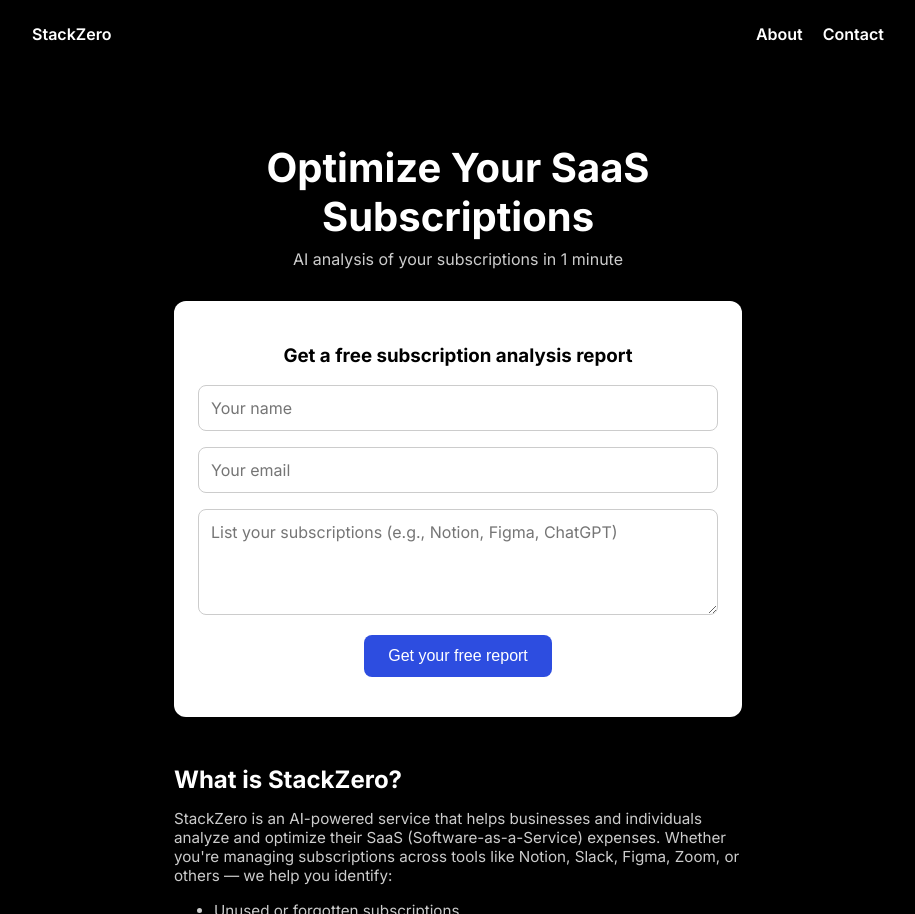
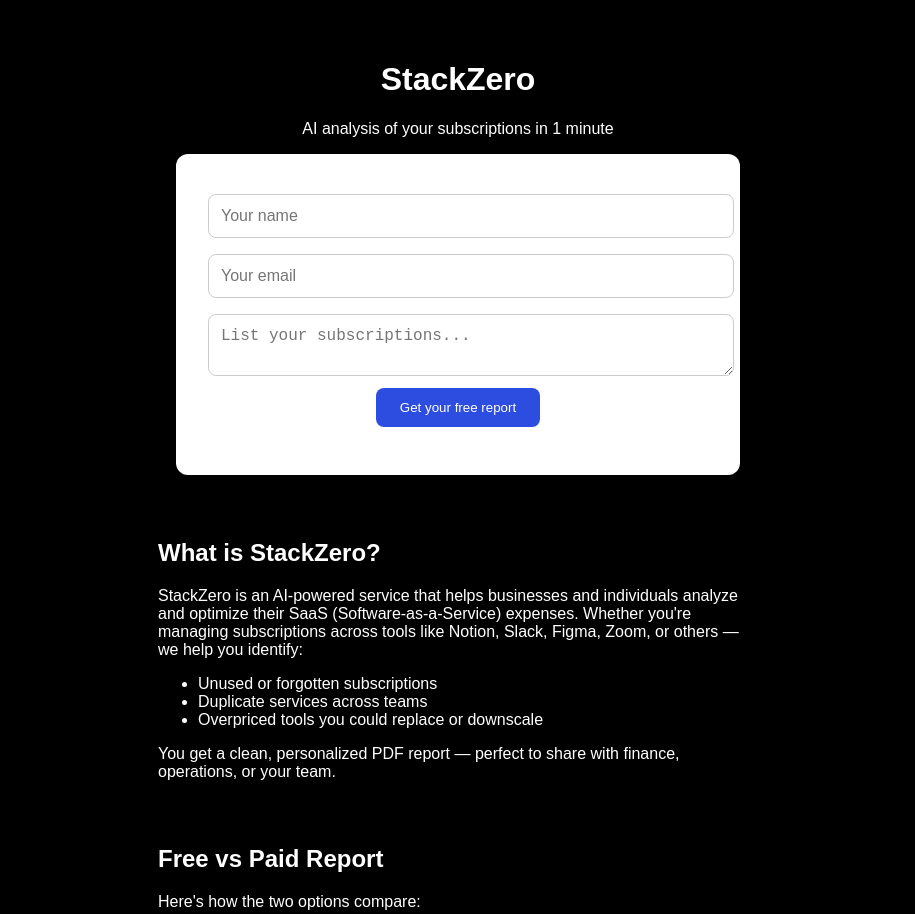
Before and after one commit to NexusCore-code/stackzero-landing, a website: page index.html in a window 1280 px wide. Shown: the top 914 px of the page, without its empty margins (182-1097 px from the left). Drawn offline with Linux system fonts and the light colour scheme.

Commit message:
Update index.html

```diff
--- a/index.html
+++ b/index.html
@@ -1,112 +1,38 @@
 <!DOCTYPE html>
-<!--
-  StackZero Landing Page
-  Created by Elena Smirnova
-  Purpose: Lead generation for StackZero SaaS Optimization Tool
-  Includes: form, anchors, favicon, preview image
-  Last updated: 2025-05-06
--->
 <html lang="en">
 <head>
   <meta charset="UTF-8" />
   <meta name="viewport" content="width=device-width, initial-scale=1.0" />
-  <title>StackZero - Optimize SaaS</title>
-  <link href="https://fonts.googleapis.com/css2?family=Inter:wght@400;600;700&display=swap" rel="stylesheet">
-  <link rel="icon" type="image/x-icon" href="favicon_sz.ico?v=2" />
-  <meta property="og:image" content="sz_preview.png?v=2" />
+  <title>StackZero</title>
+  <link rel="icon" href="favicon_sz.ico" />
+  <meta property="og:image" content="sz_preview.png" />
   <style>
-    * { box-sizing: border-box; }
-    body {
-      margin: 0;
-      font-family: 'Inter', sans-serif;
-      background-color: #000;
-      color: #fff;
-      display: flex;
-      flex-direction: column;
-      align-items: center;
-    }
-    header {
-      width: 100%;
-      max-width: 900px;
-      display: flex;
-      justify-content: space-between;
-      padding: 1.5rem;
-      font-weight: 600;
-    }
-    main {
-      text-align: center;
-      padding: 3rem 1rem;
-      max-width: 600px;
-    }
-    h1 { font-size: 2.5rem; margin-bottom: 0.5rem; }
-    .subheading { color: #ccc; margin-bottom: 2rem; }
-    .form-box {
-      background: #fff;
-      color: #000;
-      padding: 1.5rem;
-      border-radius: 12px;
-      margin-bottom: 3rem;
-    }
-    input, textarea {
-      width: 100%;
-      padding: 0.75rem;
-      margin-bottom: 1rem;
-      font-size: 1rem;
-      border: 1px solid #ccc;
-      border-radius: 8px;
-      font-family: 'Inter', sans-serif;
-    }
-    button {
-      background-color: #2d4de0;
-      color: white;
-      padding: 0.75rem 1.5rem;
-      font-size: 1rem;
-      border: none;
-      border-radius: 8px;
-      cursor: pointer;
-    }
-    section {
-      margin-top: 2rem;
-      text-align: left;
-    }
-    h2 { font-size: 1.5rem; margin-bottom: 0.5rem; }
-    p, ul, table { color: #ccc; font-size: 0.95rem; }
-    table {
-      width: 100%;
-      border-collapse: collapse;
-      margin-top: 1rem;
-    }
-    th, td {
-      border: 1px solid #444;
-      padding: 0.5rem;
-      text-align: left;
-    }
+    body { font-family: Arial, sans-serif; background: #000; color: #fff; padding: 2rem; text-align: center; }
+    .form-box { background: #fff; color: #000; padding: 2rem; border-radius: 12px; max-width: 500px; margin: auto; }
+    input, textarea { width: 100%; padding: 0.75rem; margin: 0.5rem 0; font-size: 1rem; border-radius: 8px; border: 1px solid #ccc; }
+    button { background: #2d4de0; color: #fff; border: none; padding: 0.75rem 1.5rem; border-radius: 8px; cursor: pointer; }
+    #response { margin-top: 1rem; font-size: 0.95rem; color: green; }
+    section { max-width: 600px; margin: 4rem auto; text-align: left; }
+    table { width: 100%; border-collapse: collapse; margin-top: 1rem; color: #fff; font-size: 0.95rem; }
+    th, td { border: 1px solid #444; padding: 0.5rem; text-align: left; }
     th { background-color: #111; }
   </style>
 </head>
 <body>
-  <header>
-    <div>StackZero</div>
-    <nav>
-      <a href="#about" style="color: white; margin-right: 1rem; text-decoration: none;">About</a>
-      <a href="#contact" style="color: white; text-decoration: none;">Contact</a>
-    </nav>
-  </header>
-  <main>
-    <h1>Optimize Your SaaS Subscriptions</h1>
-    <div class="subheading">AI analysis of your subscriptions in 1 minute</div>
-    <div class="form-box" id="contact">
-      <h3>Get a free subscription analysis report</h3>
+  <h1>StackZero</h1>
+  <p>AI analysis of your subscriptions in 1 minute</p>
+
+  <div class="form-box">
     <form id="stackzero-form">
       <input type="text" name="name" placeholder="Your name" required />
       <input type="email" name="email" placeholder="Your email" required />
-        <textarea name="subscriptions" rows="4" placeholder="List your subscriptions (e.g., Notion, Figma, ChatGPT)" required></textarea>
+      <textarea name="subscriptions" placeholder="List your subscriptions..." required></textarea>
       <button type="submit">Get your free report</button>
     </form>
-      <p id="response" style="margin-top:1rem; font-size:0.9rem;"></p>
+    <p id="response"></p>
   </div>
 
-    <section id="about">
+  <section>
     <h2>What is StackZero?</h2>
     <p>StackZero is an AI-powered service that helps businesses and individuals analyze and optimize their SaaS (Software-as-a-Service) expenses. Whether you're managing subscriptions across tools like Notion, Slack, Figma, Zoom, or others — we help you identify:</p>
     <ul>
@@ -119,7 +45,7 @@
 
   <section>
     <h2>Free vs Paid Report</h2>
-      <p>Here’s how the two options compare:</p>
+    <p>Here's how the two options compare:</p>
     <table>
       <thead>
         <tr>
@@ -138,13 +64,12 @@
       </tbody>
     </table>
   </section>
-  </main>
 
   <script>
     document.getElementById("stackzero-form").addEventListener("submit", function(e) {
       e.preventDefault();
-      const form = document.getElementById("stackzero-form");
-      const formData = {
+      const form = e.target;
+      const data = {
         name: form.name.value,
         email: form.email.value,
         subscriptions: form.subscriptions.value
@@ -152,18 +77,17 @@
 
       fetch("/api/submit", {
         method: "POST",
-        body: JSON.stringify(formData),
-        headers: {
-          "Content-Type": "application/json"
-        }
+        headers: { "Content-Type": "application/json" },
+        body: JSON.stringify(data)
       })
-      .then(response => {
-        if (response.ok) {
-          document.getElementById("response").innerText = "Thank you! Your submission has been received.";
+      .then(res => res.json())
+      .then(result => {
+        document.getElementById("response").innerText = "Спасибо! Ваша заявка принята.";
         form.reset();
-        } else {
-          document.getElementById("response").innerText = "Something went wrong. Please try again.";
-        }
+      })
+      .catch(error => {
+        console.error("Ошибка:", error);
+        document.getElementById("response").innerText = "Ошибка. Попробуйте позже.";
       });
     });
   </script>
```
Lines whose indentation alone changed are shown as unchanged.
